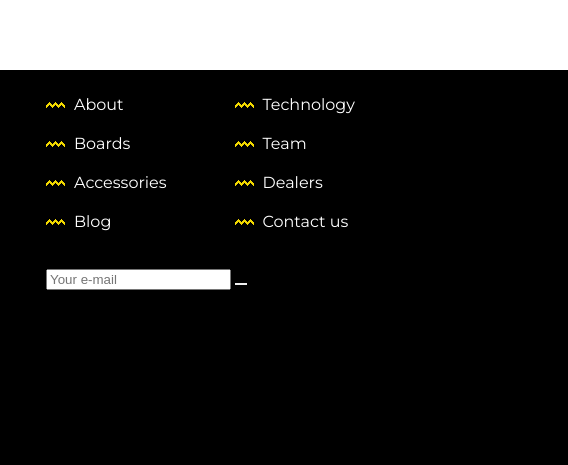
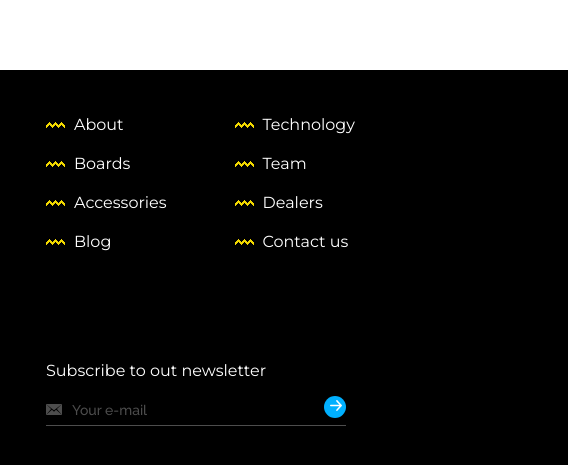
Before and after one commit to anokic/SurfersCo, a website: page index.html in a window 1280 px wide. Shown: the part 4076-4541 px from the top of the page, 712-1280 px from the left. Drawn offline with nearby package versions, Linux system fonts and the light colour scheme; a web font is replaced by a local one.

Commit message:
Finished project for desktop

```diff
--- a/assets/styles/sass/2-layouts/_footer.scss
+++ b/assets/styles/sass/2-layouts/_footer.scss
@@ -124,7 +124,7 @@ footer {
       height: 348px;
       position: relative;
       padding: 94px 0 41px 0;
-      margin-bottom: 100px;
+      margin-bottom: 120px;
 
       .face-page {
         position: relative;
@@ -166,16 +166,21 @@ footer {
 
     nav {
       display: flex;
-      margin-left: 28px;
+      margin: 0 0 90px 28px;
       ul:nth-child(1){
         margin-right: 96px;
       }
 
       ul {
         li {
-          color: #fff;
           margin-bottom: 23px;
           position: relative;
+          cursor: pointer;
+
+          a {
+              text-decoration: none;
+              color: #fff;
+          }
 
           &::before {
             content: '';
@@ -191,5 +196,70 @@ footer {
         }
       }
     }
+
+    .news {
+      position: relative;
+      width: 300px;
+      h4 {
+        color: #fff;
+        margin-bottom: 23px;
+      }
+
+      form {
+        position: relative;
+      }
+
+      input {
+        background: transparent;
+        border: none;
+        border-bottom: 1px solid rgb(77, 77, 77);
+        font-size: 0.875rem;
+        padding: 0 0 7px 26px;
+        color: #fff;
+        font-family: "Raleway";
+        font-weight: 500;
+        width: 100%;
+        position: relative;
+        outline: none;
+
+        &::-webkit-input-placeholder { /* Chrome/Opera/Safari */
+          color: rgb(77, 77, 77);
+        }
+        &::-moz-placeholder { /* Firefox 19+ */
+          color: rgb(77, 77, 77);
+        }
+        &:-ms-input-placeholder { /* IE 10+ */
+          color: rgb(77, 77, 77);
+        }
+        &:-moz-placeholder { /* Firefox 18- */
+          color: rgb(77, 77, 77);
+        }
+      }
+
+      .mail-icon {
+        position: absolute;
+        top: 2px;
+      }
+
+      button {
+        cursor: pointer;
+        position: absolute;
+        right: 0;
+        width: 22px;
+        height: 22px;
+        background: $mainColor;
+        border-radius: 50%;
+        bottom: 8px;
+        transition: transform .3s ease;
+
+        &:hover {
+          transform: scale(1.05);
+        }
+
+        &:active {
+          transform: scale(.96);
+        }
+      }
+    }
   }
 }
--- a/index.html
+++ b/index.html
@@ -10,12 +10,12 @@
   <link href="https://fonts.googleapis.com/css?family=Raleway:200,300,400,500,600,700,800&display=swap" rel="stylesheet"> <!-- font-family: 'Raleway', sans-serif; -->
   <link href="https://fonts.googleapis.com/css?family=Playfair+Display:400,400i,700,700i,900,900i&display=swap" rel="stylesheet"> <!-- font-family: 'Playfair Display', serif; -->
   <link href="https://fonts.googleapis.com/css?family=Roboto+Condensed:700&display=swap" rel="stylesheet">
-  <link rel="stylesheet" href="dist/css/main.css?cb=1576580875987">
+  <link rel="stylesheet" href="dist/css/main.css?cb=1576601030672">
   <script
     src="https://code.jquery.com/jquery-3.4.1.min.js"
     integrity="sha256-CSXorXvZcTkaix6Yvo6HppcZGetbYMGWSFlBw8HfCJo="
     crossorigin="anonymous"></script>
-  <script type="text/javascript" src='dist/js/main.js?cb=1576580875987'></script>
+  <script type="text/javascript" src='dist/js/main.js?cb=1576601030672'></script>
   <!-- <link rel="stylesheet" href="https://use.fontawesome.com/releases/v5.8.1/css/all.css" integrity="sha384-50oBUHEmvpQ+1lW4y57PTFmhCaXp0ML5d60M1M7uH2+nqUivzIebhndOJK28anvf" crossorigin="anonymous">
   <link rel="shortcut icon" href="assets/style/css/img/" /> -->
   <title>Surfers Co</title>
@@ -249,31 +249,43 @@
             <div class="facebook-logo"></div>
           </div>
           <div class="background-bot"></div>
-
         </div>
         <div class="face-page"></div>
       </div>
 
       <nav>
         <ul>
-          <li>About</li>
-          <li>Boards</li>
-          <li>Accessories</li>
-          <li>Blog</li>
+          <li><a href=''>About</a></li>
+          <li><a href=''>Boards</a></li>
+          <li><a href=''>Accessories</a></li>
+          <li><a href=''>Blog</a></li>
         </ul>
         <ul>
-          <li>Technology</li>
-          <li>Team</li>
-          <li>Dealers</li>
-          <li>Contact us</li>
+          <li><a href=''>Technology</a></li>
+          <li><a href=''>Team</a></li>
+          <li><a href=''>Dealers</a></li>
+          <li><a href=''>Contact us</a></li>
         </ul>
       </nav>
 
       <div class="news">
         <h4>Subscribe to out newsletter</h4>
         <form>
+          <svg class='mail-icon'
+           xmlns="http://www.w3.org/2000/svg"
+           xmlns:xlink="http://www.w3.org/1999/xlink"
+           width="16px" height="11px">
+          <path fill-rule="evenodd"  fill="rgb(77, 77, 77)"
+           d="M10.905,4.935 L15.776,0.216 C15.914,0.352 16.000,0.541 16.000,0.750 L16.000,10.250 C16.000,10.447 15.922,10.625 15.798,10.759 L10.905,4.935 ZM0.249,0.195 C0.382,0.075 0.557,-0.000 0.750,-0.000 L15.250,-0.000 C15.443,-0.000 15.617,0.075 15.750,0.195 L8.000,6.250 L0.249,0.195 ZM0.202,10.759 C0.078,10.625 -0.000,10.447 -0.000,10.250 L-0.000,0.750 C-0.000,0.541 0.086,0.352 0.223,0.216 L5.094,4.935 L0.202,10.759 ZM8.000,7.750 L10.034,5.779 L15.764,10.793 C15.630,10.920 15.449,11.000 15.250,11.000 L0.750,11.000 C0.550,11.000 0.370,10.920 0.236,10.793 L5.966,5.779 L8.000,7.750 Z"/>
+          </svg>
           <input type="text" name="name" placeholder="Your e-mail">
-          <button type="button" name="button"><span class='arrow'></span></button>
+          <button type="button" name="button"><svg
+           xmlns="http://www.w3.org/2000/svg"
+           xmlns:xlink="http://www.w3.org/1999/xlink"
+           width="12px" height="11px">
+          <path fill-rule="evenodd"  fill="rgb(255, 255, 255)"
+           d="M11.775,6.065 L11.775,6.065 L7.367,10.780 L7.367,10.779 C7.235,10.915 7.055,11.000 6.857,11.000 C6.451,11.000 6.122,10.648 6.122,10.214 C6.122,10.002 6.201,9.810 6.328,9.669 L6.328,9.669 L9.492,6.285 L0.735,6.285 C0.329,6.285 -0.000,5.933 -0.000,5.500 C-0.000,5.066 0.329,4.714 0.735,4.714 L9.495,4.714 L6.378,1.381 C6.222,1.237 6.122,1.024 6.122,0.785 C6.122,0.351 6.451,-0.000 6.857,-0.000 C7.054,-0.000 7.233,0.083 7.365,0.218 L7.367,0.216 L11.775,4.930 L11.775,4.931 C11.914,5.074 12.000,5.274 12.000,5.496 C12.000,5.497 12.000,5.497 12.000,5.498 C12.000,5.499 12.000,5.499 12.000,5.500 C12.000,5.722 11.914,5.922 11.775,6.065 Z"/>
+          </svg></button>
         </form>
       </div>
     </section>
```
Also changed, not shown: dist/css/main.css, 1 other file.
